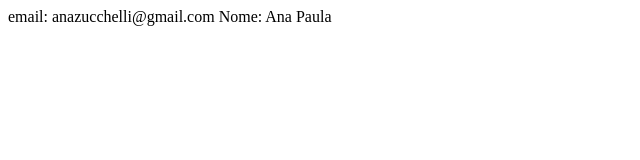
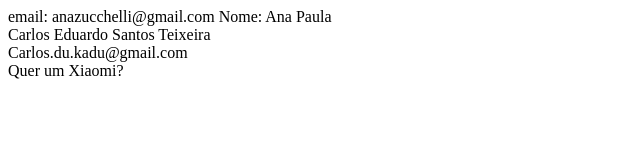
Before and after one commit to anazucchelli/projetoGitDH, a plain HTML site: page index.html in a window 1280 px wide. Shown: the whole page, without its empty margins (0-640 px from the left). Drawn offline with Linux system fonts and the light colour scheme.

Commit message:
Adicionando uma proposta de venda Xiaomi

```diff
--- a/index.html
+++ b/index.html
@@ -4,3 +4,8 @@
 	Nome: Ana Paula
 
 </div>
+
+
+<div>Carlos Eduardo Santos Teixeira</div>
+<div>Carlos.du.kadu@gmail.com</div>
+<div>Quer um Xiaomi?</div>
```
